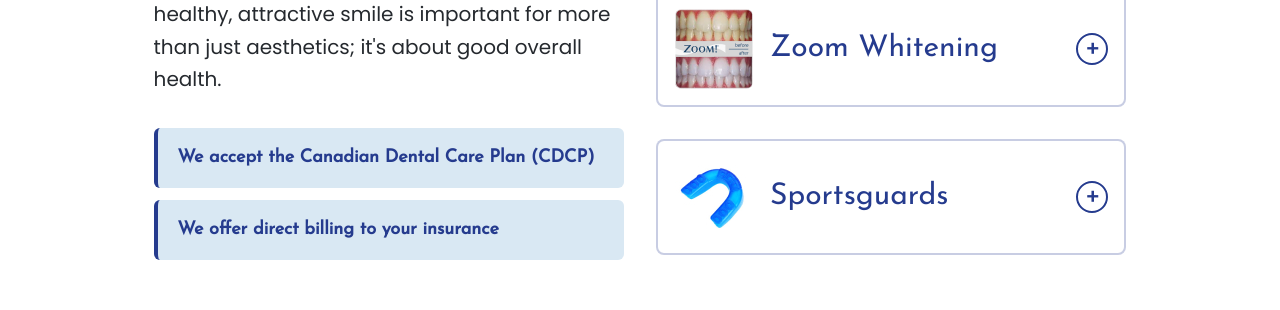
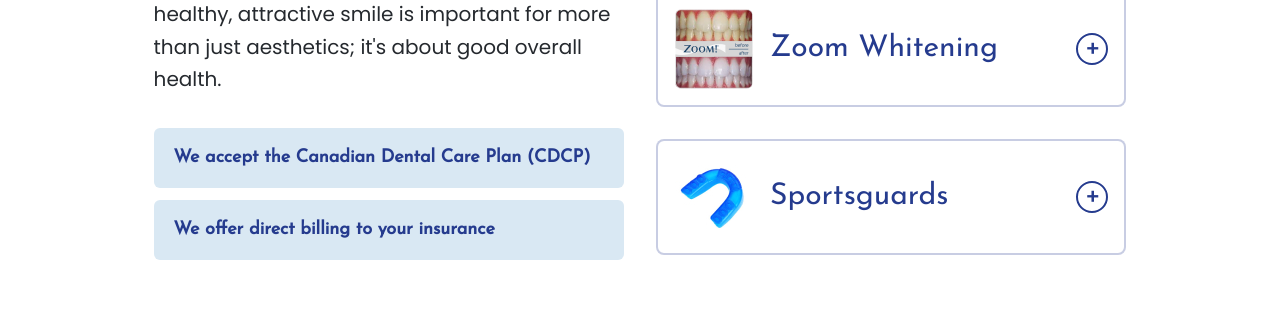
Before and after one commit to ian-yeh/bradford-dental, a Next.js app: page / in a window 1280 px wide. Shown: the part 1631-1941 px from the top of the page. Built offline with nearby package versions, Linux system fonts and the light colour scheme.

Commit message:
fix: style updates to office specials card

```diff
--- a/components/homepage/ServicesSection.tsx
+++ b/components/homepage/ServicesSection.tsx
@@ -82,7 +82,7 @@ const ServicesSection = () => {
               ].map((text) => (
                 <li
                   key={text}
-                  className="bg-blue-100 border-l-4 border-purple rounded-md px-5 py-4 text-base md:text-lg font-josefin font-bold text-purple"
+                  className="bg-blue-100 rounded-md px-5 py-4 text-base md:text-lg font-josefin font-bold text-purple"
                 >
                   {text}
                 </li>
```
